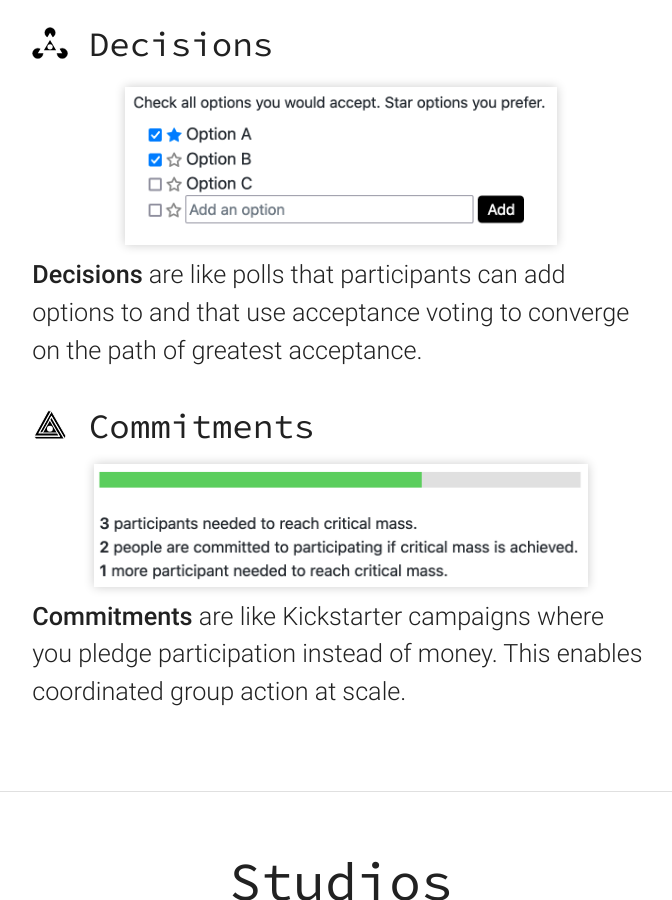
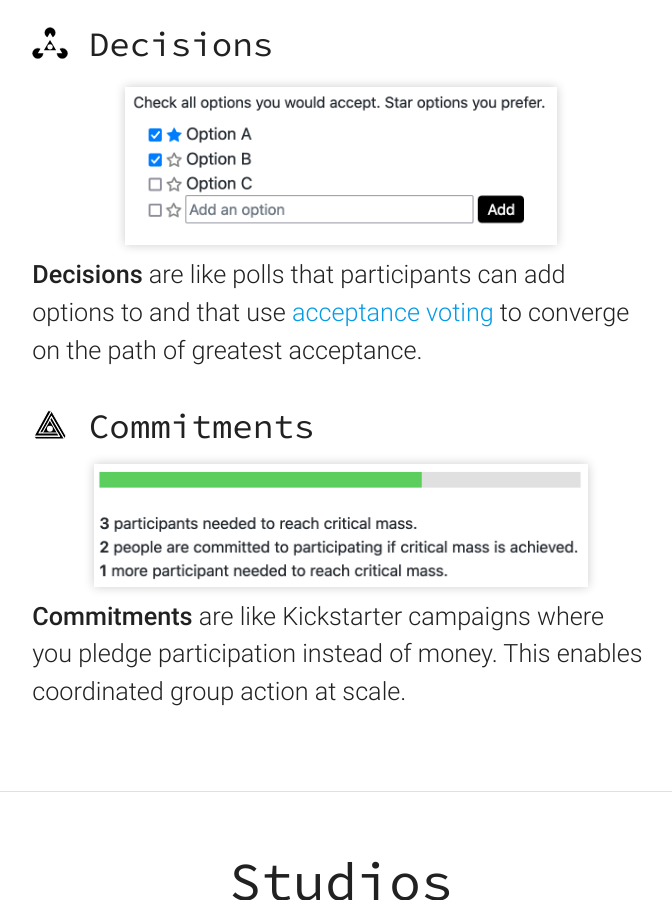
Before and after one commit to ibis-coordination/harmonic-social-homepage, a Jekyll site: the page index.html, which Jekyll copies as it is, in a window 1280 px wide and 900 px high, scrolled down 1588 px. Shown: the whole window, without its empty margins (299-971 px from the left). Built offline with Jekyll 4.4.1, drawn with Linux system fonts in a browser that asks for light colours.

Commit message:
Add acceptance voting link

```diff
--- a/index.html
+++ b/index.html
@@ -103,7 +103,7 @@
             <h4 class="col s12 m6 offset-m3 left-align"><img src="decision-icon.svg" style="width: 36px; margin-bottom:-3px;"> Decisions</h4>
             <div class="row">
               <div class="col s12 m6 offset-m3 center-align flow-text"><img src="options-example-acceptance.png" style="margin-top: 10px; box-shadow: 0 0 10px 0 rgba(0,0,0,0.2); max-width: 70%;"/></div>
-              <div class="col s12 m6 offset-m3 left-align flow-text"><strong>Decisions</strong> are like polls that participants can add options to and that use acceptance voting to converge on the path of greatest acceptance.</div>
+              <div class="col s12 m6 offset-m3 left-align flow-text"><strong>Decisions</strong> are like polls that participants can add options to and that use <a src="https://danallison.info/writings/acceptance-voting">acceptance voting</a> to converge on the path of greatest acceptance.</div>
             </div>
             <h4 class="col s12 m6 offset-m3 left-align"><img src="commitment-icon.svg" style="width: 36px; margin-bottom:-3px;"> Commitments</h4>
             <div class="row">
```
